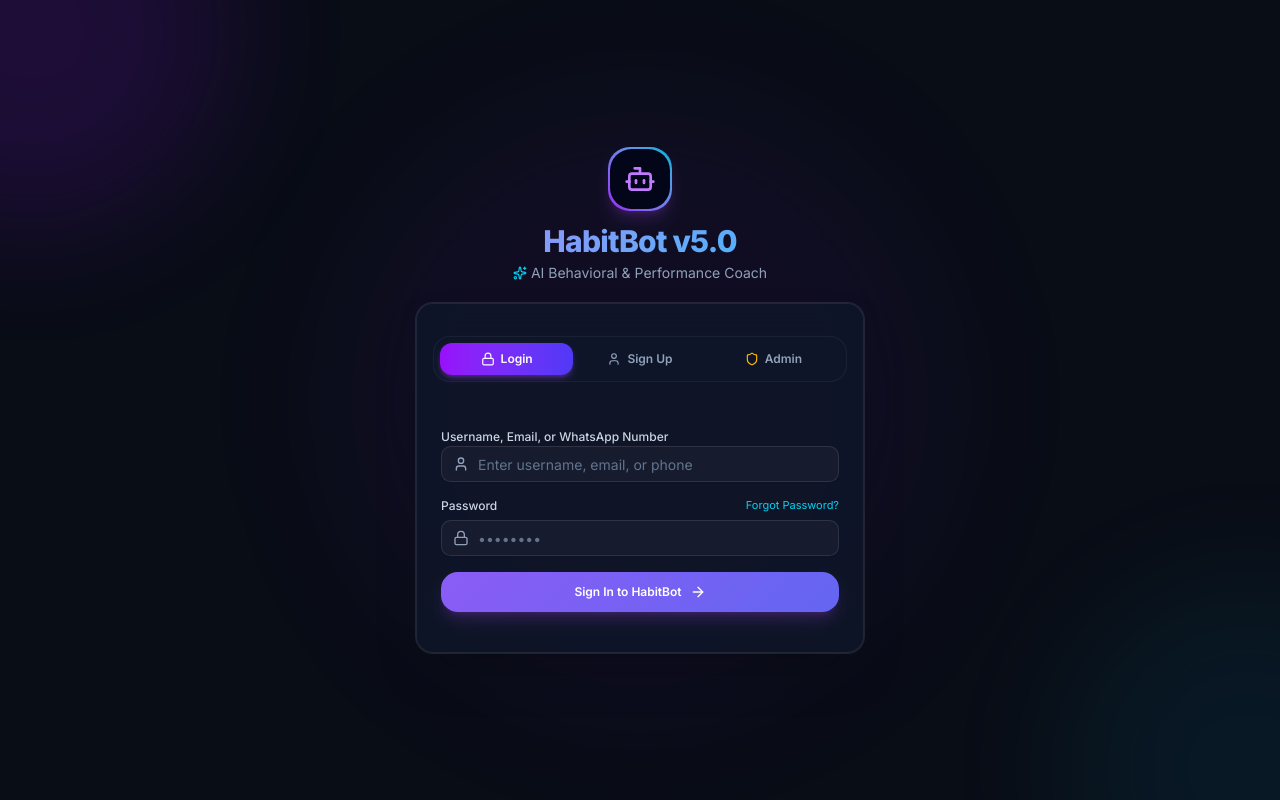
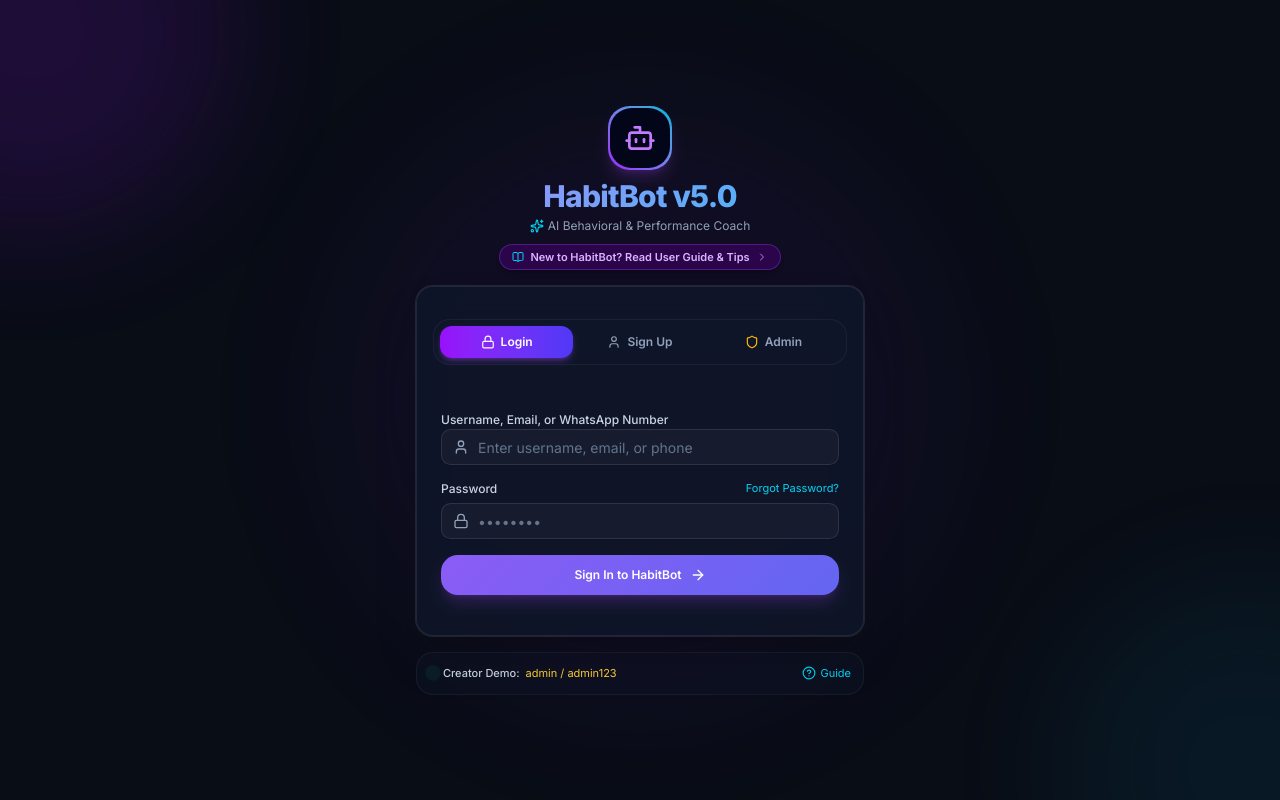
Before and after one commit to Alishba-Hamid258/habitbot-web, a Next.js app: page /login in a window 1280 px wide. Built offline with nearby package versions, Linux system fonts and the light colour scheme.

Commit message:
Add interactive User Guide & Feature Tour dialog on Login/Signup page

```diff
--- a/src/app/login/page.tsx
+++ b/src/app/login/page.tsx
@@ -4,18 +4,90 @@ import React, { useState } from 'react';
 import { useRouter } from 'next/navigation';
 import { motion, AnimatePresence } from 'framer-motion';
 import { toast } from 'sonner';
-import { Bot, Lock, User, Shield, Sparkles, ArrowRight, CheckCircle2, KeyRound, Mail, Phone, RefreshCw, ArrowLeft, Send, MessageCircle, AlertCircle, Copy, Check } from 'lucide-react';
+import {
+  Bot,
+  Lock,
+  User,
+  Shield,
+  Sparkles,
+  ArrowRight,
+  CheckCircle2,
+  KeyRound,
+  Mail,
+  Phone,
+  RefreshCw,
+  ArrowLeft,
+  Send,
+  MessageCircle,
+  AlertCircle,
+  Copy,
+  Check,
+  BookOpen,
+  HelpCircle,
+  ChevronRight,
+  Headphones,
+  CheckSquare,
+  FileSpreadsheet,
+  X,
+} from 'lucide-react';
 import { Button } from '@/components/ui/button';
 import { Input } from '@/components/ui/input';
 import { Card, CardContent } from '@/components/ui/card';
+import { Dialog, DialogContent, DialogHeader, DialogTitle, DialogDescription } from '@/components/ui/dialog';
 import { registerUser, authenticateUser, sendPasswordResetOTP, verifyOTPAndResetPassword } from '@/lib/auth-storage';
 
 type TabType = 'login' | 'signup' | 'admin' | 'forgot';
+
+const GUIDE_SECTIONS = [
+  {
+    title: '1. Account Registration & User IDs',
+    icon: User,
+    color: 'text-purple-400',
+    desc: 'Each new member is assigned a strictly sequential User ID (#1 Admin, #2, #3...). All habits, focus logs, and archives are isolated to your account with zero cross-account data bleed.',
+  },
+  {
+    title: '2. Dual AI Coaching Engine',
+    icon: Bot,
+    color: 'text-cyan-400',
+    desc: 'Toggle between Groq (instant ultra-fast text responses) and Google Gemini (Vision Multimodal for analyzing routine schedules, workout photos, and desk setups).',
+  },
+  {
+    title: '3. Daily Habit Matrix & Streak Freeze',
+    icon: CheckCircle2,
+    color: 'text-emerald-400',
+    desc: 'Track daily habits to earn +10 XP per completion and +50 XP for perfect days. Going on vacation or feeling sick? Turn on "Freeze Streak" to safeguard your streak without penalty!',
+  },
+  {
+    title: '4. Deep Work Pomodoro & Audio Player',
+    icon: Headphones,
+    color: 'text-amber-400',
+    desc: 'Run 25-minute focus intervals with sound cues. Paste any YouTube study stream or select curated Lofi/Rain presets to play continuously in the background across all tabs.',
+  },
+  {
+    title: '5. AI Task Architect & Master DB',
+    icon: CheckSquare,
+    color: 'text-indigo-400',
+    desc: 'Enter any big goal and let the AI break it into 4 micro-steps. All created and completed tasks are permanently preserved in your Master Task Database, even if cleared from daily sprint.',
+  },
+  {
+    title: '6. Multi-Year Excel Life Audit',
+    icon: FileSpreadsheet,
+    color: 'text-pink-400',
+    desc: 'Export your daily progress, weekly sprints, or lifetime archives into structured 6-sheet Excel spreadsheets with 1 click.',
+  },
+  {
+    title: '7. WhatsApp & Email Password Recovery',
+    icon: Shield,
+    color: 'text-yellow-400',
+    desc: 'For top-tier security, passwords can only be reset by verified 6-digit OTP codes sent to your registered WhatsApp number or recovery Email address.',
+  },
+];
 
 export default function LoginPage() {
   const router = useRouter();
   const [activeTab, setActiveTab] = useState<TabType>('login');
   const [loading, setLoading] = useState(false);
+  const [showGuideModal, setShowGuideModal] = useState(false);
 
   // Form states
   const [username, setUsername] = useState('');
@@ -82,7 +154,6 @@ export default function LoginPage() {
         return;
       }
 
-      // Success! Pre-fill username and switch to Login tab
       setPassword('');
       setConfirmPassword('');
       setActiveTab('login');
@@ -178,7 +249,7 @@ export default function LoginPage() {
   };
 
   return (
-    <div className="relative min-h-screen w-full flex items-center justify-center p-4 overflow-hidden bg-[#090d16]">
+    <div className="relative min-h-screen w-full flex flex-col items-center justify-center p-4 py-8 overflow-x-hidden bg-[#090d16]">
       {/* Background Animated Blobs */}
       <div className="absolute -top-40 -left-40 w-96 h-96 bg-purple-600/20 rounded-full blur-3xl pointer-events-none animate-pulse-glow" />
       <div className="absolute -bottom-40 -right-40 w-96 h-96 bg-cyan-600/20 rounded-full blur-3xl pointer-events-none animate-pulse-glow" style={{ animationDelay: '2s' }} />
@@ -191,12 +262,12 @@ export default function LoginPage() {
         transition={{ duration: 0.5, ease: 'easeOut' }}
         className="relative z-10 w-full max-w-md"
       >
-        <div className="text-center mb-5">
+        <div className="text-center mb-4">
           <motion.div
             initial={{ scale: 0.8 }}
             animate={{ scale: 1 }}
             transition={{ type: 'spring', damping: 15 }}
-            className="inline-flex items-center justify-center w-16 h-16 rounded-2xl bg-gradient-to-tr from-purple-600 to-cyan-500 p-0.5 shadow-lg shadow-purple-500/20 mb-3"
+            className="inline-flex items-center justify-center w-16 h-16 rounded-2xl bg-gradient-to-tr from-purple-600 to-cyan-500 p-0.5 shadow-lg shadow-purple-500/20 mb-2"
           >
             <div className="w-full h-full bg-slate-950 rounded-2xl flex items-center justify-center">
               <Bot className="w-8 h-8 text-purple-400" />
@@ -205,9 +276,19 @@ export default function LoginPage() {
           <h1 className="text-3xl font-extrabold tracking-tight gradient-text">
             HabitBot v5.0
           </h1>
-          <p className="text-sm text-slate-400 mt-1 flex items-center justify-center gap-1">
+          <p className="text-xs text-slate-400 mt-1 flex items-center justify-center gap-1">
             <Sparkles className="w-3.5 h-3.5 text-cyan-400" /> AI Behavioral & Performance Coach
           </p>
+
+          {/* User Guide Trigger Button */}
+          <button
+            onClick={() => setShowGuideModal(true)}
+            className="mt-2.5 inline-flex items-center gap-1.5 px-3 py-1 rounded-full text-[11px] font-semibold bg-purple-950/60 border border-purple-500/30 text-purple-300 hover:text-white hover:bg-purple-900/50 transition-all shadow-md"
+          >
+            <BookOpen className="w-3 h-3 text-cyan-400" />
+            <span>New to HabitBot? Read User Guide & Tips</span>
+            <ChevronRight className="w-3 h-3 text-purple-400" />
+          </button>
         </div>
 
         <Card className="glass-panel border border-white/10 shadow-2xl backdrop-blur-2xl">
@@ -493,7 +574,6 @@ export default function LoginPage() {
                   ) : (
                     /* STEP 2: Input OTP & Set New Password */
                     <form onSubmit={handleVerifyOTPAndReset} className="space-y-3.5">
-                      {/* OTP Delivery Banner with WhatsApp Link & Copy */}
                       {generatedOtpInfo && (
                         <div className="p-3.5 bg-gradient-to-r from-cyan-950/40 via-purple-950/40 to-slate-900/60 border border-cyan-500/30 rounded-xl space-y-2 text-xs">
                           <div className="flex items-center justify-between text-cyan-300 font-semibold">
@@ -662,7 +742,72 @@ export default function LoginPage() {
             </AnimatePresence>
           </CardContent>
         </Card>
+
+        {/* Quick Feature Pills Below Card */}
+        <div className="mt-4 p-3 bg-slate-900/40 rounded-xl border border-white/5 flex items-center justify-between text-[11px] text-slate-400">
+          <div className="flex items-center gap-1.5">
+            <span className="w-2 h-2 rounded-full bg-emerald-400 animate-ping" />
+            <span className="text-slate-300 font-medium">Creator Demo:</span>
+            <span className="font-mono text-amber-300">admin / admin123</span>
+          </div>
+          <button
+            onClick={() => setShowGuideModal(true)}
+            className="text-cyan-400 hover:text-cyan-300 hover:underline flex items-center gap-1"
+          >
+            <HelpCircle className="w-3.5 h-3.5" />
+            <span>Guide</span>
+          </button>
+        </div>
       </motion.div>
+
+      {/* Interactive User Guide & Feature Tour Dialog Modal */}
+      <Dialog open={showGuideModal} onOpenChange={setShowGuideModal}>
+        <DialogContent className="max-w-2xl bg-slate-950/95 border border-white/10 text-white rounded-2xl p-6 shadow-2xl backdrop-blur-2xl max-h-[85vh] overflow-y-auto custom-scrollbar space-y-4">
+          <DialogHeader>
+            <DialogTitle className="text-lg font-bold gradient-text flex items-center gap-2">
+              <BookOpen className="w-5 h-5 text-purple-400" />
+              <span>HabitBot v5.0 — Quick User Guide & Tips</span>
+            </DialogTitle>
+            <DialogDescription className="text-xs text-slate-400">
+              Master the suite in 2 minutes: AI coaching, habit matrices, deep work pomodoro, and Excel life audits.
+            </DialogDescription>
+          </DialogHeader>
+
+          <div className="grid grid-cols-1 sm:grid-cols-2 gap-3 pt-2">
+            {GUIDE_SECTIONS.map((sec, i) => {
+              const Icon = sec.icon;
+              return (
+                <div
+                  key={i}
+                  className="p-3.5 bg-slate-900/60 rounded-xl border border-white/5 space-y-1.5 hover:border-purple-500/20 transition-colors"
+                >
+                  <div className="flex items-center gap-2 text-xs font-semibold text-white">
+                    <div className="p-1.5 rounded-lg bg-slate-950 border border-white/10">
+                      <Icon className={`w-4 h-4 ${sec.color}`} />
+                    </div>
+                    <span>{sec.title}</span>
+                  </div>
+                  <p className="text-[11px] text-slate-300 leading-relaxed">{sec.desc}</p>
+                </div>
+              );
+            })}
+          </div>
+
+          <div className="p-3.5 bg-gradient-to-r from-purple-950/40 via-cyan-950/40 to-slate-900/60 rounded-xl border border-cyan-500/20 flex flex-col sm:flex-row sm:items-center justify-between gap-3 text-xs">
+            <div>
+              <div className="font-semibold text-white">Ready to begin your behavioral transformation?</div>
+              <div className="text-[11px] text-slate-400">Sign in with an existing account or register in 5 seconds.</div>
+            </div>
+            <Button
+              size="sm"
+              onClick={() => setShowGuideModal(false)}
+              className="gradient-button text-xs px-4 rounded-lg shrink-0"
+            >
+              Get Started
+            </Button>
+          </div>
+        </DialogContent>
+      </Dialog>
     </div>
   );
 }
```
